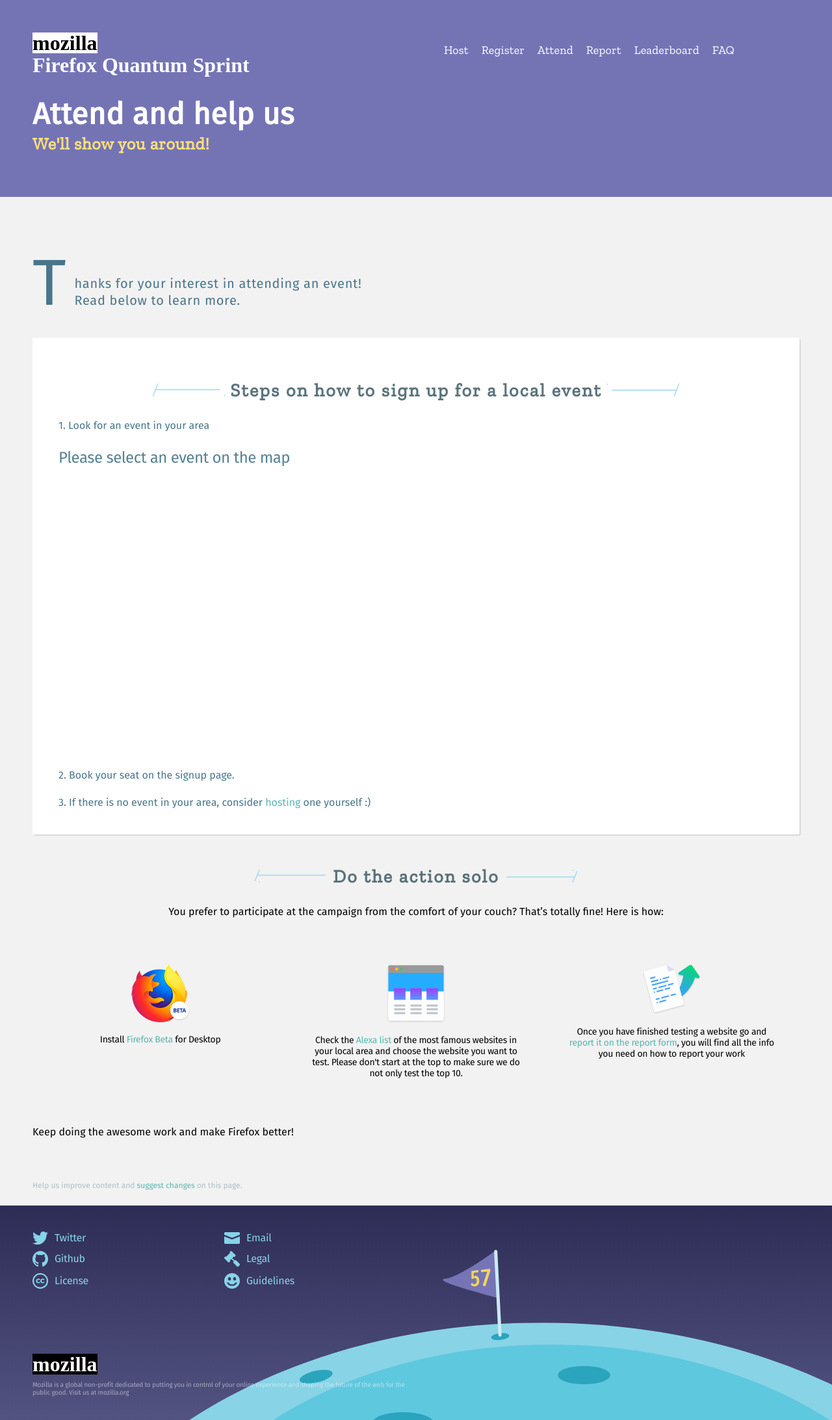
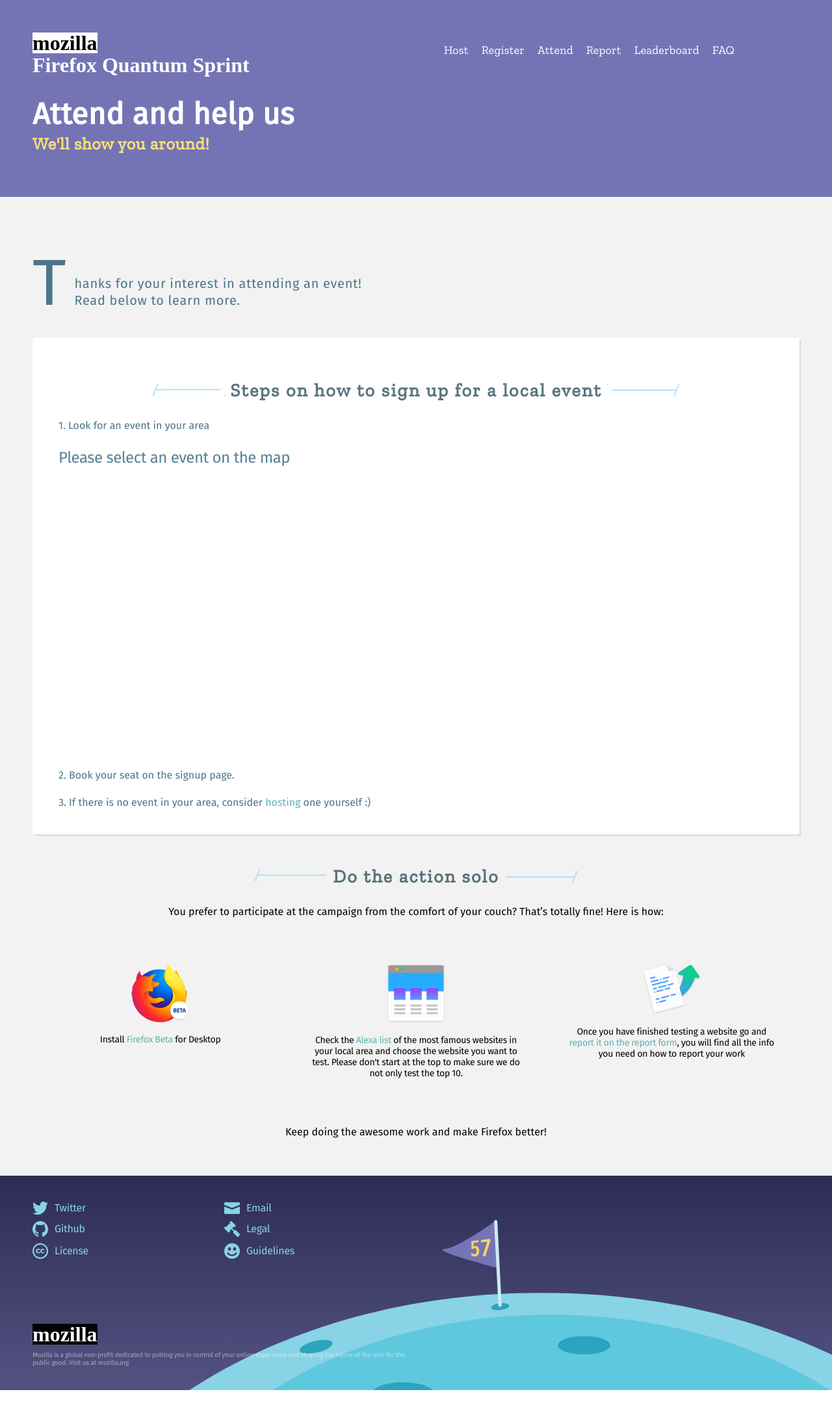
Before and after one commit to mozilla/firefox57-sprint, a Jekyll site: the page built from _articles/participate.md, in a window 1280 px wide. Shown: the whole page at 65% size. Built offline with Jekyll 4.4.1, drawn with Linux system fonts in a browser that asks for light colours; some web fonts are replaced; after the commit the page ends 2139 px from its top, so only the background shows below that.

Commit message:
small corrections

```diff
--- a/_articles/participate.md
+++ b/_articles/participate.md
@@ -47,6 +47,4 @@
   </div>
 </section>
 
-Keep doing the awesome work and make Firefox better!
-
-<p class="help">Help us improve content and <a herf="https://github.com/mozilla/firefox57-sprint/">suggest changes</a> on this page.</p>
+<p class="participate-theaser participate-theaser--bottom">Keep doing the awesome work and make Firefox better!</p>
--- a/css/main.css
+++ b/css/main.css
@@ -981,12 +981,8 @@
 .participate p.participate-theaser {
   text-align: center;
 }
-
-.participate .content p.help {
-  text-align: left;
-  color: #ADBEC6;
-  padding: 50px 0 6px 0;
-  font-size: 12px;
+.participate p.participate-theaser--bottom {
+  padding-bottom: 36px
 }
 
 .participate section.content {
```
Also changed, not shown: img/participate.html (deleted, +0 -26 lines).
